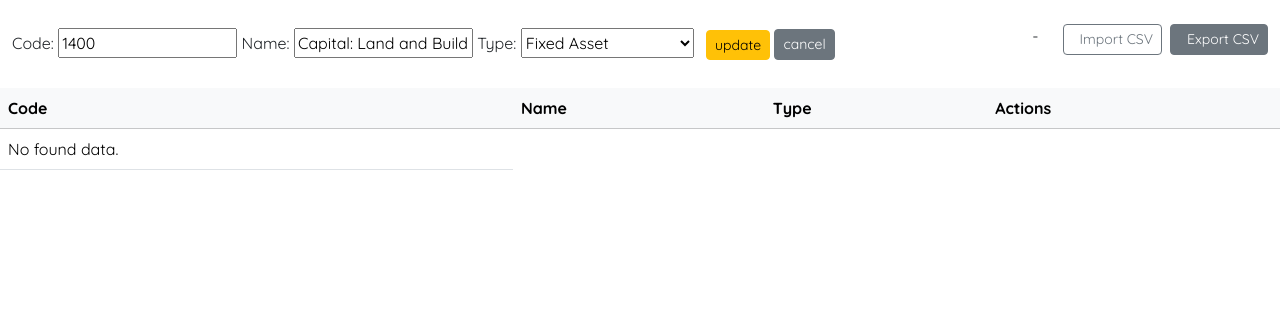
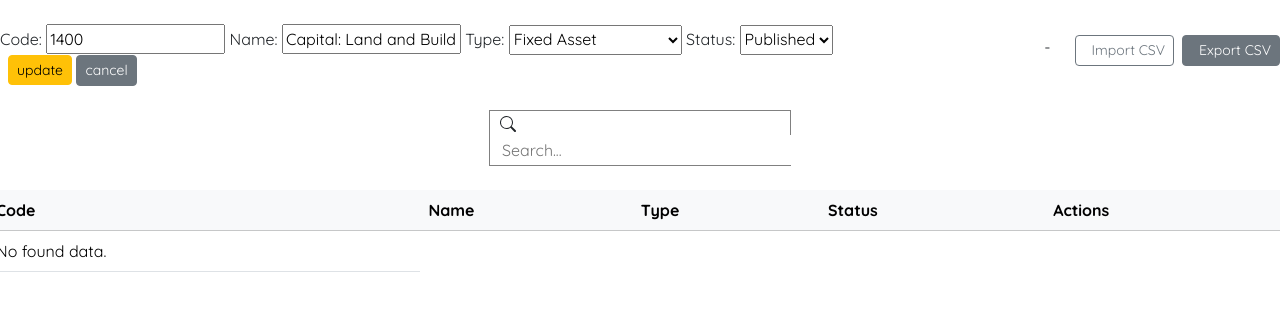
Before and after one commit to Nor-Mand/erp-lite, a Django app: page /accounting/chart-accounts/update/240 in a window 1280 px wide. Shown: the part 53-364 px from the top of the page. Run offline with Django 4.2, Linux system fonts and the light colour scheme; a user stored in the database is signed in; data comes from the database, SQL or seed files in the repository; both versions use the stored data as it was after the commit; some libraries are stand-ins or nearby versions.

Commit message:
[ADD] adding new input for search account and switch status

```diff
--- a/accounting/admin.py
+++ b/accounting/admin.py
@@ -1,6 +1,7 @@
 from django.contrib import admin
-from .models import CategoryAccounts, Currency
+from .models import CategoryAccounts, Currency, ChartOfAccounts
 
 
 admin.site.register(CategoryAccounts)
 admin.site.register(Currency)
+admin.site.register(ChartOfAccounts)
--- a/accounting/models.py
+++ b/accounting/models.py
@@ -11,9 +11,14 @@
 
 # Chart of Accounts
 class ChartOfAccounts(models.Model):
+    class Status(models.TextChoices):
+        SAVED = 'SV', 'Saved'
+        PUBLISHED = 'PB', 'Published'
+
     code = models.CharField(max_length=10, unique=True)
     name = models.CharField(max_length=220)
     type = models.ForeignKey(CategoryAccounts, on_delete=models.CASCADE)
+    status = models.CharField(max_length=2, choices=Status.choices, default=Status.SAVED)
 
     def __str__(self):
         return f'{self.code} {self.name}'
--- a/accounting/templates/chartOfAccounts.html
+++ b/accounting/templates/chartOfAccounts.html
@@ -8,7 +8,7 @@
         <form method="POST" action="">
             {% csrf_token %}
             {{ form }}
-                {#                {% if request.method == 'POST' %}#}
+            {# {% if request.method == 'POST' %}#}
             {% if page_name %}
             <input type="submit" value="update" class="ms-2 btn btn-warning btn-sm">
             <a href="{% url 'accounting:chart-accounts' %}" class="btn btn-secondary btn-sm">cancel</a>
@@ -23,14 +23,20 @@
         </div>
         <div class="me-4">
             {% if page_accounts.has_previous %}
-                <a class="paginator" href="?page={{ page_accounts.previous_page_number }}"><svg xmlns="http://www.w3.org/2000/svg" width="26" height="20" fill="currentColor" class="bi bi-caret-left-fill" viewBox="0 0 16 16">
+            <a class="paginator" href="?page={{ page_accounts.previous_page_number }}">
+                <svg xmlns="http://www.w3.org/2000/svg" width="26" height="20" fill="currentColor"
+                     class="bi bi-caret-left-fill" viewBox="0 0 16 16">
                     <path d="m3.86 8.753 5.482 4.796c.646.566 1.658.106 1.658-.753V3.204a1 1 0 0 0-1.659-.753l-5.48 4.796a1 1 0 0 0 0 1.506z"/>
-                  </svg></a>
+                </svg>
+            </a>
             {% endif %}
             {% if page_accounts.has_next %}
-                <a class="paginator" href="?page={{ page_accounts.next_page_number }}"><svg xmlns="http://www.w3.org/2000/svg" width="26" height="20" fill="currentColor" class="bi bi-caret-right-fill" viewBox="0 0 16 16">
+            <a class="paginator" href="?page={{ page_accounts.next_page_number }}">
+                <svg xmlns="http://www.w3.org/2000/svg" width="26" height="20" fill="currentColor"
+                     class="bi bi-caret-right-fill" viewBox="0 0 16 16">
                     <path d="m12.14 8.753-5.482 4.796c-.646.566-1.658.106-1.658-.753V3.204a1 1 0 0 1 1.659-.753l5.48 4.796a1 1 0 0 1 0 1.506z"/>
-                  </svg></a>
+                </svg>
+            </a>
             {% endif %}
         </div>
         <div class="me-2">
@@ -42,6 +48,15 @@
                     class="bi bi-save"></i><span class="ps-2">Export CSV</span></a>
         </div>
     </div>
+    <div class="col-md-3 mx-auto mt-4 d-flex justify-content-center">
+        <form action="" method="GET" class="search-chart">
+                <svg xmlns="http://www.w3.org/2000/svg" width="16" height="16" fill="currentColor" class="bi bi-search"
+                 viewBox="0 0 16 16">
+                <path d="M11.742 10.344a6.5 6.5 0 1 0-1.397 1.398h-.001c.03.04.062.078.098.115l3.85 3.85a1 1 0 0 0 1.415-1.414l-3.85-3.85a1.007 1.007 0 0 0-.115-.1zM12 6.5a5.5 5.5 0 1 1-11 0 5.5 5.5 0 0 1 11 0z"/>
+                </svg>
+                <input type="search" name="q" placeholder="Search..." class="input-chart">
+        </form>
+    </div>
 </div>
 <div class="row bg-white">
     <table class="table">
@@ -50,6 +65,7 @@
             <th>Code</th>
             <th>Name</th>
             <th>Type</th>
+            <th>Status</th>
             <th>Actions</th>
         </tr>
         </thead>
@@ -60,14 +76,31 @@
             <td>{{ account.code }}</td>
             <td>{{ account.name }}</td>
             <td>{{ account.type }}</td>
+            <td>
+                <div class="form-check form-switch">
+                    <input
+                            class="form-check-input"
+                            type="checkbox"
+                            role="switch"
+                            id="flexSwitchCheckDefault"
+                            {% if account.status == "PB" %} checked {% else %} {% endif %}
+                    disabled>
+                </div>
             <td><a href="{% url 'accounting:update-chart-accounts' account.pk %}"
-                               class="btn btn-warning btn-sm"><svg xmlns="http://www.w3.org/2000/svg" width="16" height="16" fill="currentColor" class="bi bi-pencil-square" viewBox="0 0 16 16">
+                   class="btn btn-warning btn-sm">
+                <svg xmlns="http://www.w3.org/2000/svg" width="16" height="16" fill="currentColor"
+                     class="bi bi-pencil-square" viewBox="0 0 16 16">
                     <path d="M15.502 1.94a.5.5 0 0 1 0 .706L14.459 3.69l-2-2L13.502.646a.5.5 0 0 1 .707 0l1.293 1.293zm-1.75 2.456-2-2L4.939 9.21a.5.5 0 0 0-.121.196l-.805 2.414a.25.25 0 0 0 .316.316l2.414-.805a.5.5 0 0 0 .196-.12l6.813-6.814z"/>
-                                <path fill-rule="evenodd" d="M1 13.5A1.5 1.5 0 0 0 2.5 15h11a1.5 1.5 0 0 0 1.5-1.5v-6a.5.5 0 0 0-1 0v6a.5.5 0 0 1-.5.5h-11a.5.5 0 0 1-.5-.5v-11a.5.5 0 0 1 .5-.5H9a.5.5 0 0 0 0-1H2.5A1.5 1.5 0 0 0 1 2.5v11z"/>
-                              </svg></a>
-                            <a href="{% url 'accounting:delete-chart-accounts' account.pk %}" class="btn btn-danger btn-sm"><svg xmlns="http://www.w3.org/2000/svg" width="16" height="16" fill="currentColor" class="bi bi-trash3-fill" viewBox="0 0 16 16">
+                    <path fill-rule="evenodd"
+                          d="M1 13.5A1.5 1.5 0 0 0 2.5 15h11a1.5 1.5 0 0 0 1.5-1.5v-6a.5.5 0 0 0-1 0v6a.5.5 0 0 1-.5.5h-11a.5.5 0 0 1-.5-.5v-11a.5.5 0 0 1 .5-.5H9a.5.5 0 0 0 0-1H2.5A1.5 1.5 0 0 0 1 2.5v11z"/>
+                </svg>
+            </a>
+                <a href="{% url 'accounting:delete-chart-accounts' account.pk %}" class="btn btn-danger btn-sm">
+                    <svg xmlns="http://www.w3.org/2000/svg" width="16" height="16" fill="currentColor"
+                         class="bi bi-trash3-fill" viewBox="0 0 16 16">
                         <path d="M11 1.5v1h3.5a.5.5 0 0 1 0 1h-.538l-.853 10.66A2 2 0 0 1 11.115 16h-6.23a2 2 0 0 1-1.994-1.84L2.038 3.5H1.5a.5.5 0 0 1 0-1H5v-1A1.5 1.5 0 0 1 6.5 0h3A1.5 1.5 0 0 1 11 1.5Zm-5 0v1h4v-1a.5.5 0 0 0-.5-.5h-3a.5.5 0 0 0-.5.5ZM4.5 5.029l.5 8.5a.5.5 0 1 0 .998-.06l-.5-8.5a.5.5 0 1 0-.998.06Zm6.53-.528a.5.5 0 0 0-.528.47l-.5 8.5a.5.5 0 0 0 .998.058l.5-8.5a.5.5 0 0 0-.47-.528ZM8 4.5a.5.5 0 0 0-.5.5v8.5a.5.5 0 0 0 1 0V5a.5.5 0 0 0-.5-.5Z"/>
-                              </svg></a></td>
+                    </svg>
+                </a></td>
         </tr>
         {% endfor %}
         {% else %}
--- a/accounting/views.py
+++ b/accounting/views.py
@@ -3,12 +3,17 @@
 from .forms import FormChartOfAccounts, FormTaxes, FormCurrency
 from django.core.paginator import Paginator
 from django.contrib.auth.decorators import login_required
+from django.db.models import Q
 import csv
 import os
 
 # Home Chart of Accounts
 @login_required(login_url='login')
 def chart_of_accounts(request):
+    q = request.GET.get('q') if request.GET.get('q') != None else ''
+    account_filter = ChartOfAccounts.objects.filter(
+        Q(name__icontains=q)
+    )
     chartAccounts = ChartOfAccounts.objects.all()
     form = FormChartOfAccounts()
     if request.method == 'POST':
@@ -16,13 +21,15 @@
         if form.is_valid():
             form.save()
         return redirect('accounting:chart-accounts')
-    paginator = Paginator(ChartOfAccounts.objects.all(), 15)
+    # paginator = Paginator(ChartOfAccounts.objects.all(), 15)
+    paginator = Paginator(account_filter, 15)
     page_number = request.GET.get('page')
     page_accounts = paginator.get_page(page_number)
     context = {
         'chartAccounts': chartAccounts,
         'form': form,
         'page_accounts': page_accounts,
+        # 'account_filter': account_filter
     }
     return render(request, 'chartOfAccounts.html', context)
 
--- a/home/templates/home.html
+++ b/home/templates/home.html
@@ -13,7 +13,7 @@
   </head>
   <body>
     {% include 'header/navBar.html' %}
-    <div class="container-fluid">
+    <div class="container-fluid p-0">
       {% block content%}
       {% endblock content%}
     </div>
--- a/static/main.css
+++ b/static/main.css
@@ -124,3 +124,35 @@
 input, select {
   height: 30px !important;
 }
+
+.form-switch {
+  height: 10px !important;
+  width: 70px;
+  display: flex;
+  justify-content: center;
+  align-items: center;
+}
+
+.form-switch input {
+  height: 70% !important;
+  width: 100% !important;
+}
+
+.search-chart {
+  border: 1px solid gray;
+  padding: 0px 10px;
+  width: 100%;
+}
+
+.search-chart:focus-visible {
+  outline: 1px solid #38206E;
+}
+
+.search-chart input {
+  width: 300px;
+  border: none !important;
+}
+
+.search-chart input:focus-visible {
+  outline: none !important;
+}
--- a/static/sass/accounting/_chartAccounts.scss
+++ b/static/sass/accounting/_chartAccounts.scss
@@ -5,3 +5,29 @@
 input, select{
     height: 30px !important;
 }
+.form-switch{
+    height:10px !important;
+    width: 70px;
+    display: flex;
+    justify-content: center;
+    align-items: center;
+    input{
+        height: 70% !important;
+        width: 100% !important;
+    }
+}
+.search-chart{
+    border: 1px solid gray;
+    padding: 0px 10px;
+    width: 100%;
+    &:focus-visible{
+        outline: 1px solid $primary-color;
+    }
+    input {
+        width: 300px;
+        border: none !important;
+    }
+    input:focus-visible{
+        outline: none !important;
+    }
+}
```
Also changed, not shown: erpLite/settings.py (+5 -4 lines), accounting/migrations/0008_chartofaccounts_status_journalentries.py (added), db.sqlite3. Lines whose indentation alone changed are shown as unchanged.
